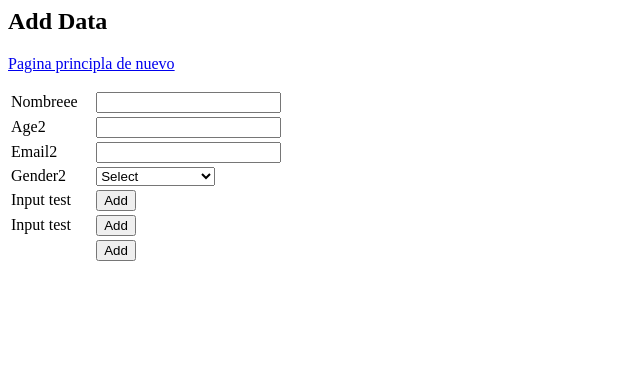
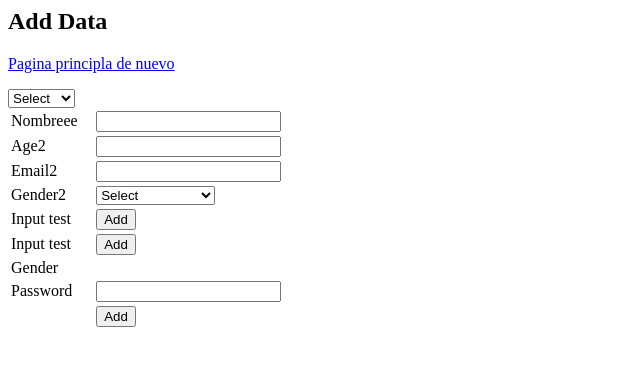
Before and after one commit to esneidev/simple-crud, a PHP site: page /add.php in a window 1280 px wide. Shown: the top 366 px of the page, without its empty margins (0-640 px from the left). Run offline with PHP 8.4, Linux system fonts and the light colour scheme.

Commit message:
Update add (#1)
* Agregado el campo genera mediante un <select>

* Campo para agregar contraseña creado en el archivo add.php

```diff
--- a/add.php
+++ b/add.php
@@ -46,6 +46,19 @@
 				<td><input type="submit" email="submit" value="Add"></td>
 			</tr>
 			<tr>
+				<td>Gender</td>
+				<select name="" id="">
+					<option value="">Select</option>
+					<option value="male">Male</option>
+					<option value="female">Female</option>
+					<option value="other">Other</option>
+				</select>
+			</tr>
+			<tr>
+				<td>Password</td>
+				<td><input type="password" name="password"></td>
+			</tr>
+			<tr>
 				<td></td>
 				<td><input type="submit" gender="submit" value="Add"></td>
 			</tr>
```
